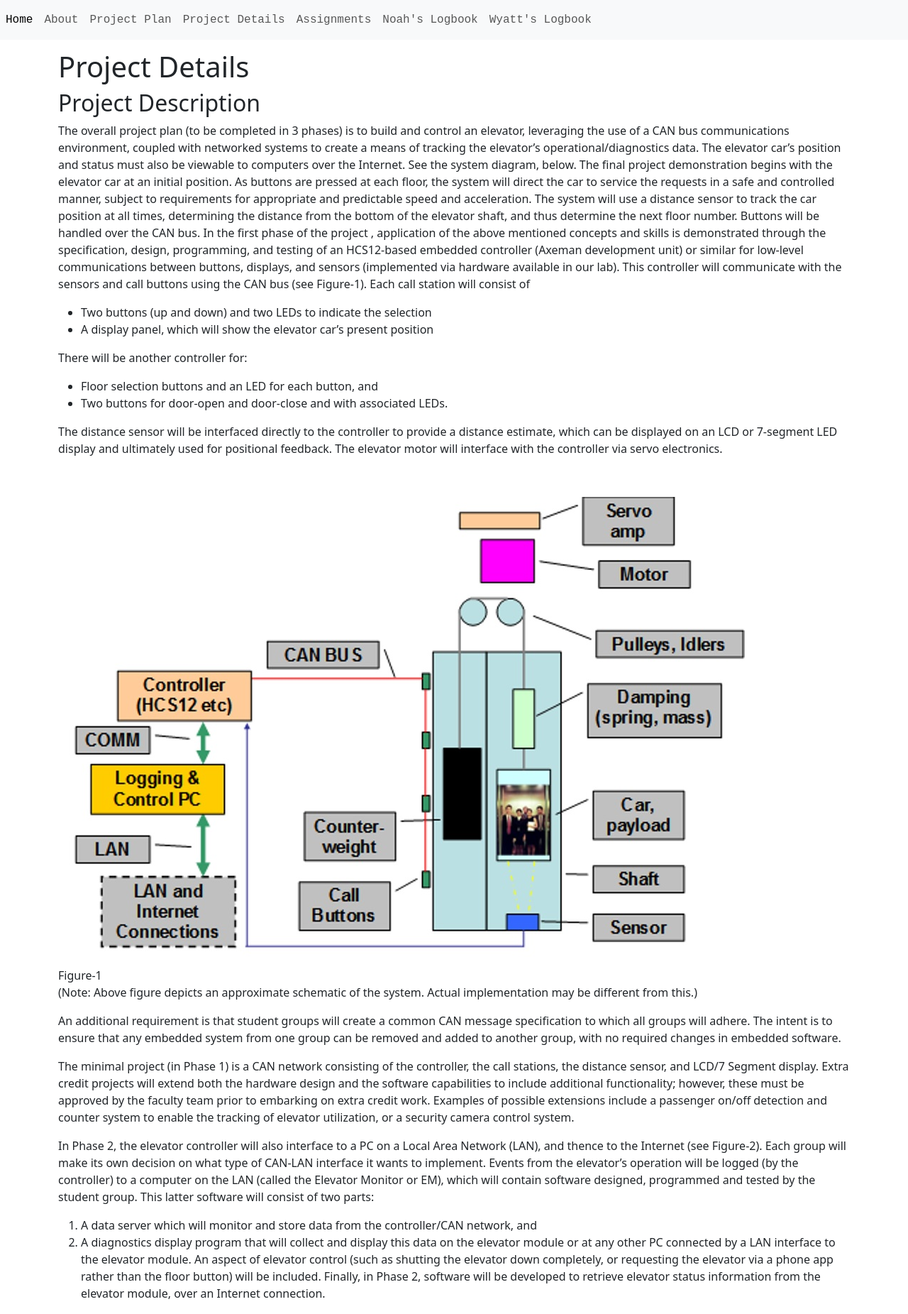
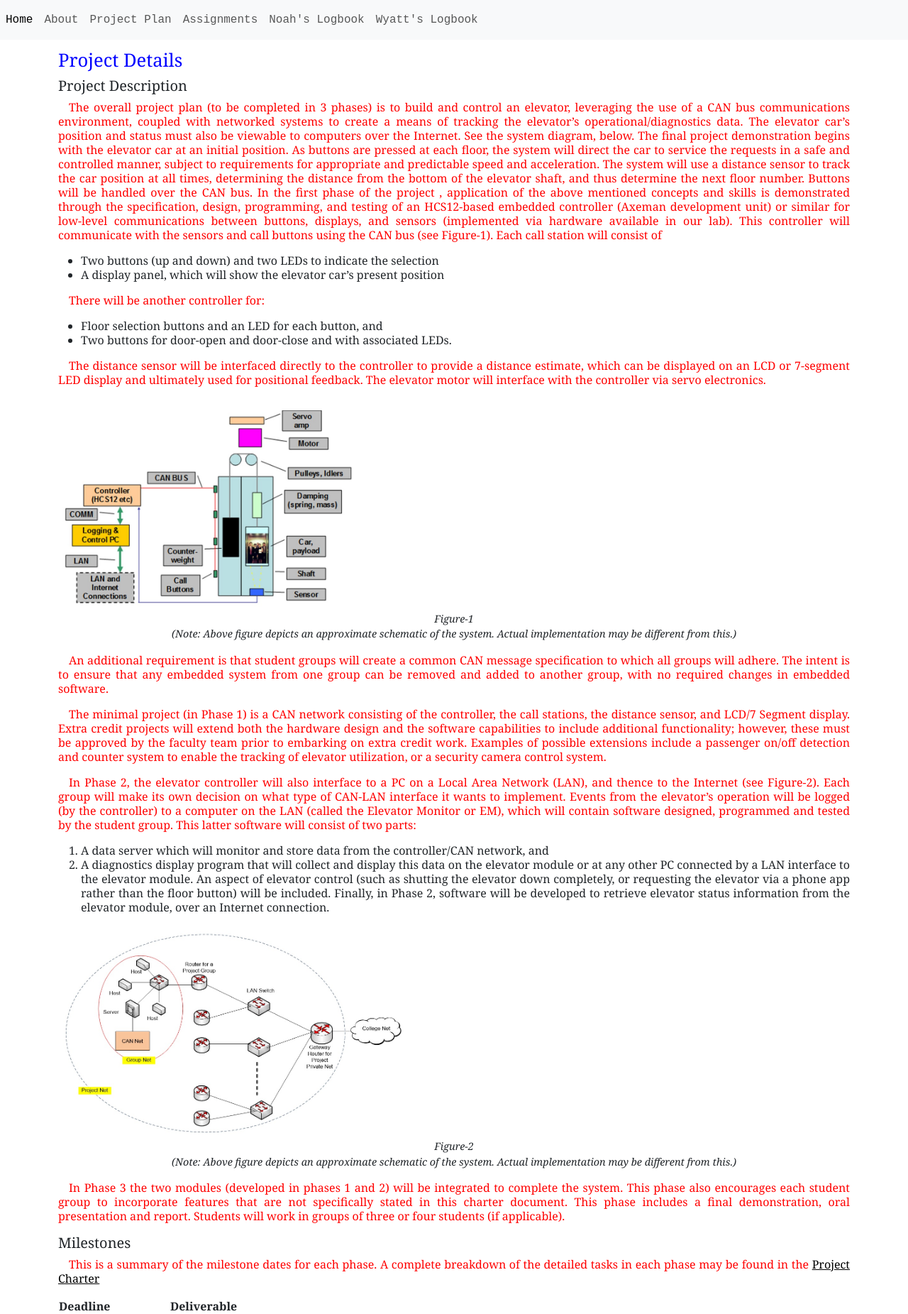
Before and after one commit to noahdgrant/ese-ep6-front-end, a PHP site: page /project_details.php in a window 1280 px wide. Shown: the top 1851 px of the page at 71% size. Run offline with PHP 8.4, Linux system fonts and the light colour scheme; some libraries are stand-ins or nearby versions.

Commit message:
Format a couple pages

```diff
--- a/about.php
+++ b/about.php
@@ -12,7 +12,9 @@
                 </figure>
                 <br>
                 <p>In this project we will build a ‘connected’ elevator with database and control features that will be accessible via a web-page</p>
+                <a href="../project_details.php">Project Details</a>
                 <div id="map">
+                    <p>Map </p>
                     <iframe src="https://www.google.com/maps/embed?pb=!1m18!1m12!1m3!1d5799.040350043009!2d-80.39990002431495!3d43.387055969604425!2m3!1f0!2f0!3f0!3m2!1i1024!2i768!4f13.1!3m3!1m2!1s0x882b8a7ec9d60715%3A0xd5e712873de8af2d!2sConestoga%20College%20Cambridge%20-%20Fountain%20Street%20campus!5e0!3m2!1sen!2sca!4v1715958426967!5m2!1sen!2sca" width="600" height="450" style="border:0;" allowfullscreen="" loading="lazy" referrerpolicy="no-referrer-when-downgrade"></iframe>
                 </div>
                 <div>
--- a/common/header.php
+++ b/common/header.php
@@ -8,7 +8,6 @@
         <a class="nav-item nav-link active" href="../index.php">Home</a>
         <a class="nav-item nav-link" href="../about.php">About</a>
         <a class="nav-item nav-link" href="../project_plan.php">Project Plan</a>
-        <a class="nav-item nav-link" href="../project_details.php">Project Details</a>
         <a class="nav-item nav-link" href="../assignments.php">Assignments</a>
         <a class="nav-item nav-link" href="../logbook_noah.php">Noah's Logbook</a>
         <a class="nav-item nav-link" href="../logbook_wyatt.php">Wyatt's Logbook</a>
--- a/css/project_details_style.css
+++ b/css/project_details_style.css
@@ -0,0 +1,39 @@
+body {
+    font-family: Georgia, Times, "Times New Roman", serif;
+}
+
+p, ul, ol {
+    font-size: 100%;
+    line-height: 20px;
+    text-align: justify;
+}
+
+p {
+    text-indent: 15px;
+}
+
+h1 {
+    font-size: 160%;
+}
+
+h2 {
+    font-size: 125%;
+}
+
+img {
+    height: 300px;
+}
+
+figure figcaption {
+    text-align: center;
+    font-style: italic;
+    font-size: 90%;
+}
+
+h1 {
+    color: blue;
+}
+
+p {
+    color: red;
+}
--- a/gnatt_chart.php
+++ b/gnatt_chart.php
@@ -1,6 +1,6 @@
 <!DOCTYPE html>
 <html lang="en">
-    <?php $title = "TODO"; include "./common/head.php"; ?>
+    <?php $title = "Gnatt Chart"; include "./common/head.php"; ?>
     <body>
         <div id="page" class="container">
             <?php include "./common/header.php"; ?>
--- a/project_details.php
+++ b/project_details.php
@@ -1,6 +1,9 @@
 <!DOCTYPE html>
 <html lang="en">
-    <?php $title = "TODO"; include "./common/head.php"; ?>
+    <head>
+        <?php $title = "Project Details"; include "./common/head.php"; ?>
+        <link href="css/project_details_style.css" rel="stylesheet">
+    </head>
     <body>
         <div id="page" class="container">
             <?php include "./common/header.php"; ?>
@@ -60,11 +63,11 @@
 
                 <h2>Milestones</h2>
                 <p>This is a summary of the milestone dates for each phase. A complete breakdown of the detailed tasks in each phase may be found in the <a href="documents/Project_Charter.pdf">Project Charter</a></p>
-            <table>
+                <table>
                     <thead>
                         <tr>
-                        <th>Deadline</th>
-                        <th>Deliverable</th>
+                            <th>Deadline</th>
+                            <th>Deliverable</th>
                         </tr>
                         <tr>
                             <td>Begining of Week 5</td>
@@ -83,8 +86,8 @@
                             <td></td>
                         </tr>
                     </thead>
-                <tbody></tbody>
-                <tfoot></tfoot>
+                    <tbody></tbody>
+                    <tfoot></tfoot>
                 </table>
             </div>
             <?php include "./common/footer.php"; ?>
```
Also changed, not shown: assignments.php (indentation only), css/style.css (line endings or trailing spaces).
